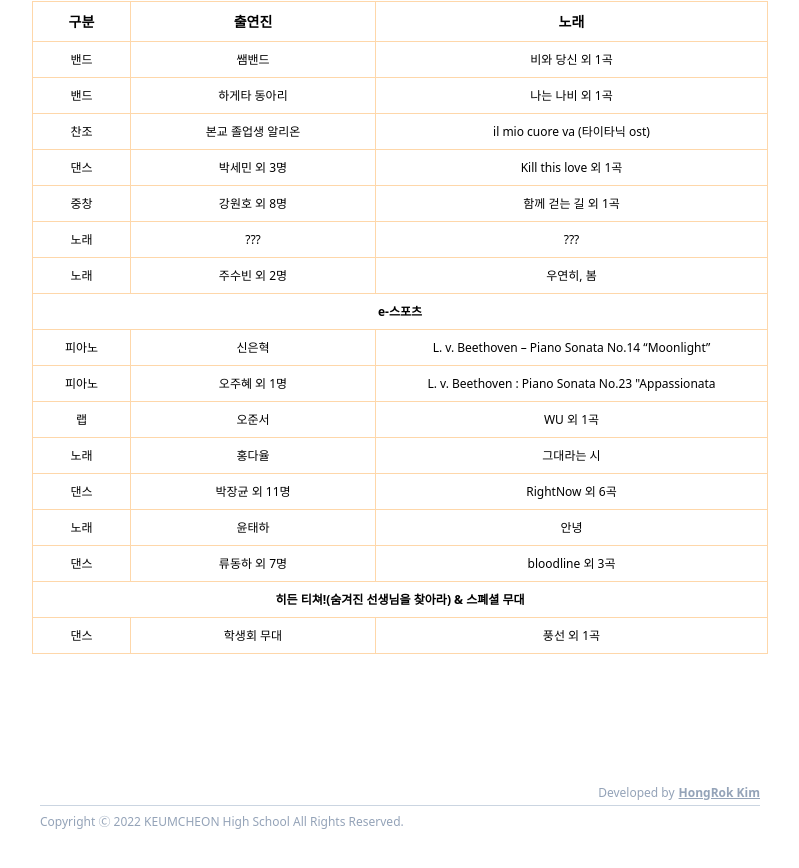
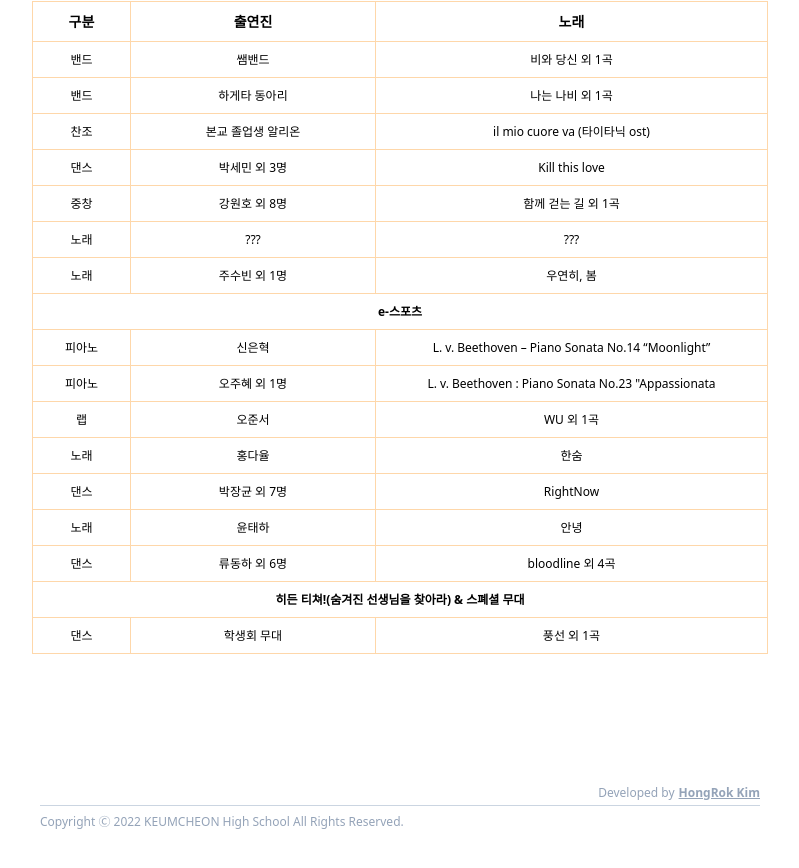
Before and after one commit to hlog2e/kch-festival-leaflet, a Next.js app: page / in a window 1280 px wide. Shown: the part 3784-4652 px from the top of the page, without its empty margins (240-1039 px from the left). Built offline with nearby package versions, Linux system fonts and the light colour scheme; a web font is replaced by a local one.

Commit message:
공연 일부 수정

```diff
--- a/pages/index.js
+++ b/pages/index.js
@@ -525,7 +525,7 @@ function Section4() {
     {
       type: "댄스",
       people: "박세민 외 3명",
-      song: "Kill this love 외 1곡",
+      song: "Kill this love",
     },
     {
       type: "중창",
@@ -539,7 +539,7 @@ function Section4() {
     },
     {
       type: "노래",
-      people: "주수빈 외 2명",
+      people: "주수빈 외 1명",
       song: "우연히, 봄",
     },
     {
@@ -564,12 +564,12 @@ function Section4() {
     {
       type: "노래",
       people: "홍다율",
-      song: "그대라는 시",
+      song: "한숨",
     },
     {
       type: "댄스",
-      people: "박장균 외 11명",
-      song: "RightNow 외 6곡",
+      people: "박장균 외 7명",
+      song: "RightNow",
     },
     {
       type: "노래",
@@ -578,8 +578,8 @@ function Section4() {
     },
     {
       type: "댄스",
-      people: "류동하 외 7명",
-      song: "bloodline 외 3곡",
+      people: "류동하 외 6명",
+      song: "bloodline 외 4곡",
     },
     {
       oneRow: true,
```
